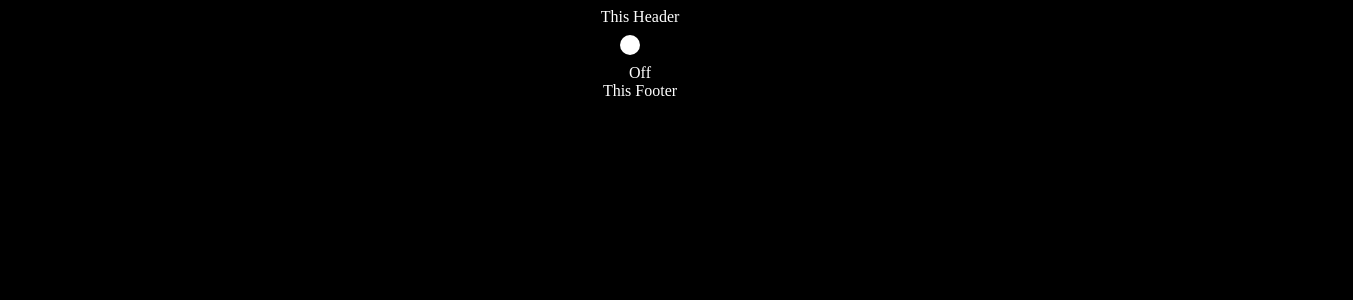
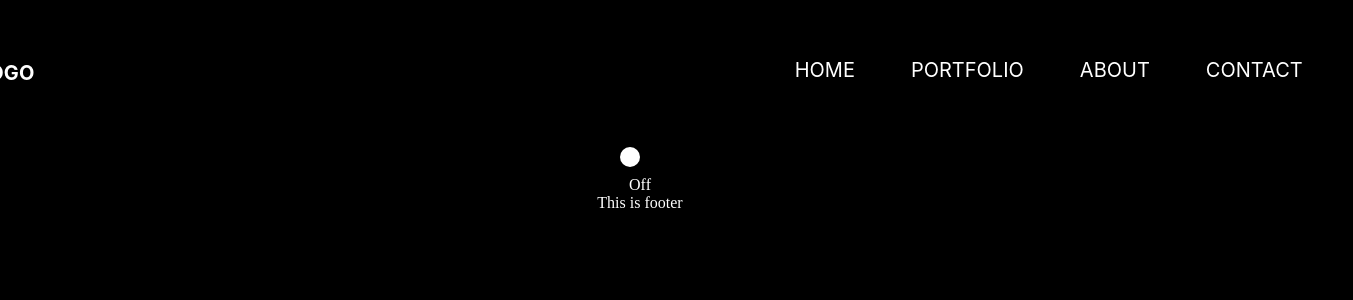
Before and after one commit to Charoneeee/ChuyenNganh, a Next.js app in the folder figmar_app_1/: page /detail in a window 1280 px wide. Shown: the top 300 px of the page, 1353 px wide, since content can reach past the window. Built offline with nearby package versions, Linux system fonts and the light colour scheme.

Commit message:
Fix layout

```diff
--- a/figmar_app_1/components/layout.tsx
+++ b/figmar_app_1/components/layout.tsx
@@ -1,4 +1,4 @@
-import { Box, Stack } from "@mui/material";
+import { Box, Link, Stack, Typography } from "@mui/material";
 import React from "react";
 
 export default function Layout({ children }: { children: React.ReactNode }) {
@@ -10,9 +10,42 @@ export default function Layout({ children }: { children: React.ReactNode }) {
   return (
     <main>
       <Stack alignItems={"center"}>
-        <Box>This Header</Box>
+        <Box p={"50px"}>
+          <Stack direction="row" spacing={95}>
+            <Typography
+              style={{
+                fontWeight: "bolder",
+                fontSize: "20px",
+                fontFamily: "Inter, sans-serif",
+              }}
+            >
+              LOGO
+            </Typography>
+            <Stack
+              direction="row"
+              spacing={7}
+              sx={{
+                fontSize: "20px",
+                fontFamily: "Inter, sans-serif",
+              }}
+            >
+              <Link underline="hover" color={"white"}>
+                HOME
+              </Link>
+              <Link underline="hover" color={"white"}>
+                PORTFOLIO
+              </Link>
+              <Link underline="hover" color={"white"}>
+                ABOUT
+              </Link>
+              <Link underline="hover" color={"white"}>
+                CONTACT
+              </Link>
+            </Stack>
+          </Stack>
+        </Box>
         {children}
-        <Box>This Footer</Box>
+        <Box>This is footer</Box>
       </Stack>
     </main>
   );
--- a/figmar_app_1/pages/detail/index.tsx
+++ b/figmar_app_1/pages/detail/index.tsx
@@ -31,11 +31,7 @@ const Detail: NextPageWithLayout = () => {
 };
 
 Detail.getLayout = function getLayout(page: ReactElement) {
-  return (
-    <>
-      <Layout>{page}</Layout>
-    </>
-  );
+  return <Layout>{page}</Layout>;
 };
 
 export default Detail;
```
